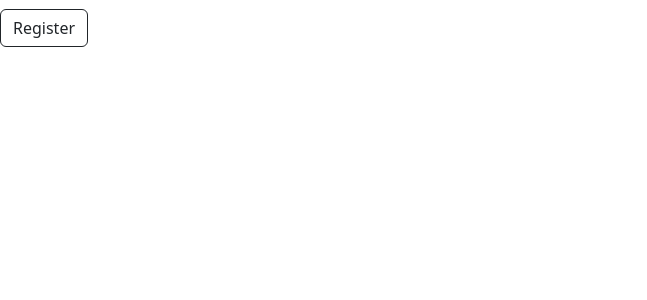
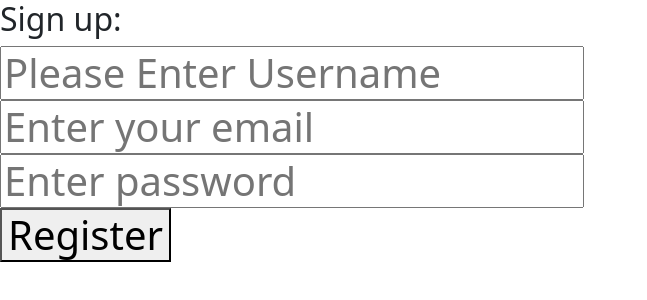
Before and after one commit to Alivefordie/course_learn, a React (Create React App) app in the folder client/: page /register in a window 1280 px wide. Shown: the top 300 px of the page, without its empty margins (0-647 px from the left). Built offline with nearby package versions, Linux system fonts and the light colour scheme.

Commit message:
Register Form

```diff
--- a/client/src/index.js
+++ b/client/src/index.js
@@ -21,7 +21,7 @@ import Register from './pages/Register';
 const router = createBrowserRouter([
   {
     path: '/',
-    element: <App />,
+    element: <Register />,
   },
   {
     path: '/page1',
--- a/client/src/pages/Register.js
+++ b/client/src/pages/Register.js
@@ -1,15 +1,18 @@
 import React from "react";
 import axios from "axios";
 import Button from "react-bootstrap/Button";
+import Form from "react-bootstrap/Form";
+import { useState } from "react";
 
 const Register = () => {
-
+    const initialUser = { email: "", password: "", username: "" };
+    const [user, setUser] = useState(initialUser);
     const registerUser = async () => {
         try {
             const response = await axios.post('http://localhost:1337/api/auth/local/register', {
-                username: 'Strapi user',
-                email: 'user@strapi.io',
-                password: 'strapiPassword',
+                username: user.username,
+                email: user.email,
+                password: user.password,
             });
 
             console.log('Well done!');
@@ -24,11 +27,47 @@ const Register = () => {
     const handleRegisterClick = () => {
         registerUser();
     };
-
+    const handleUserChange = ({ target }) => {
+        const { name, value } = target;
+        setUser((currentUser) => ({
+          ...currentUser,
+          [name]: value,
+        }));
+      };
     return (
         <div>
             <h1>
-                <Button variant="outline-dark" onClick={handleRegisterClick}>Register</Button>
+            <div>
+          <h2 >Sign up:</h2>
+          <Form>
+            <input
+              type="text"
+              name="username"
+              value={user.username}
+              onChange={handleUserChange}
+              placeholder="Please Enter Username"
+            />
+          </Form>
+          <Form>
+            <input
+              type="email"
+              name="email"
+              value={user.email}
+              onChange={handleUserChange}
+              placeholder="Enter your email"
+            />
+          </Form>
+          <Form>
+            <input
+              type="password"
+              name="password"
+              value={user.password}
+              onChange={handleUserChange}
+              placeholder="Enter password"
+            />
+          </Form>
+        </div>
+                <button variant="outline-dark" onClick={handleRegisterClick}>Register</button>
             </h1>
         </div>
     );
```
Also changed, not shown: 1 other file (tests, documents, lock files or other folders).
